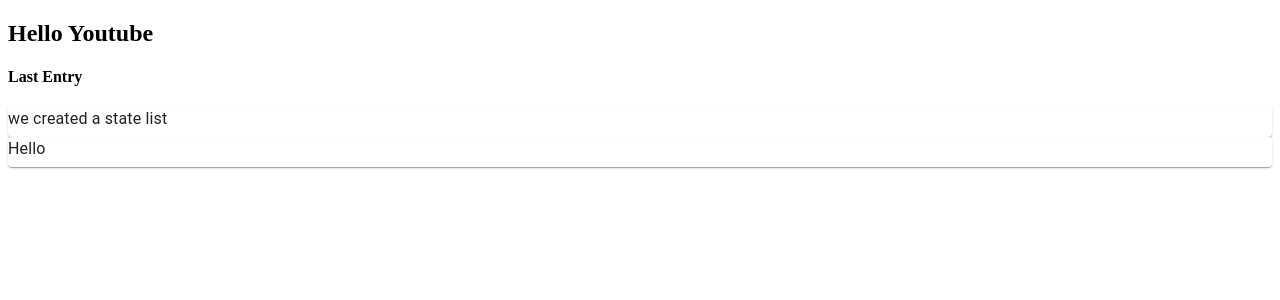
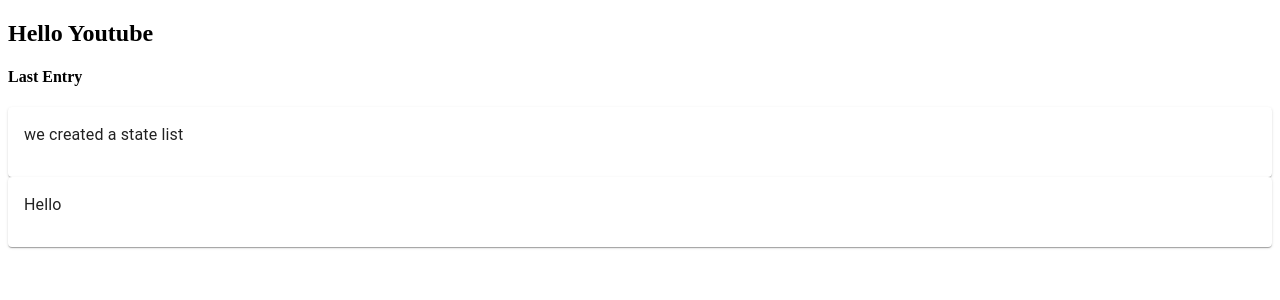
Before and after one commit to Oscar-Ore007/dashboard-frontend, a React (Create React App) app: page / in a window 1280 px wide. Shown: the top 300 px of the page. Built offline with nearby package versions, Linux system fonts and the light colour scheme.

Commit message:
added more material ui code to Dashboard card

```diff
--- a/src/components/DashboardCard.js
+++ b/src/components/DashboardCard.js
@@ -1,14 +1,18 @@
 import React from 'react';
 import Card from '@material-ui/core/Card';
 import Typography from '@material-ui/core/Typography';
+import CardContent from '@material-ui/core/CardContent';
+
 
 
 const DashBoardCard = ({text}) => {
     return (
         <Card>
+            <CardContent>
             <Typography gutterBottom>
             {text}
           </Typography>
+          </CardContent>
       </Card>
     );
 };
```
